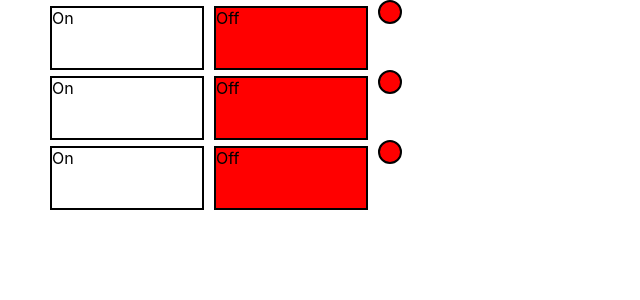
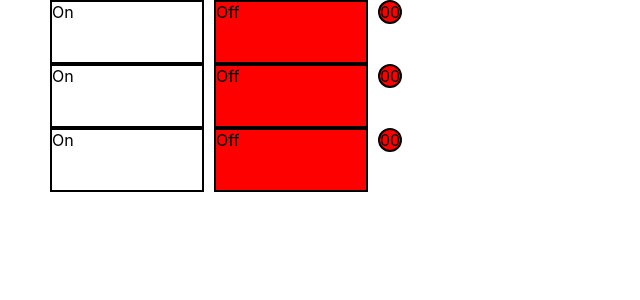
Before and after one commit to Dro5zd/react-kabzda-kak-prosto, a React (Create React App) app: page / in a window 1280 px wide. Shown: the top 300 px of the page, without its empty margins (0-640 px from the left). Built offline with nearby package versions, Linux system fonts and the light colour scheme.

Commit message:
homework06 reorg on/off buttons 2

```diff
--- a/src/components/OnOff/OnOff.tsx
+++ b/src/components/OnOff/OnOff.tsx
@@ -1,11 +1,6 @@
 import React, {useState} from 'react';
 
-
-type OnOffPropsType = {
-    // on: boolean
-}
-
-export const OnOff = (props: OnOffPropsType) => {
+export const OnOff = () => {
 
     let [on, setOn] = useState(false)
 
@@ -46,7 +41,7 @@ export const OnOff = (props: OnOffPropsType) => {
         <div>
             <div style={onStyle} onClick={clickOnButtonOnHandler}>On</div>
             <div style={offStyle} onClick={clickOnButtonOffHandler}>Off</div>
-            <div style={indicatorStyle}></div>
+            <div style={indicatorStyle}>00</div>
         </div>
     );
 };
```
